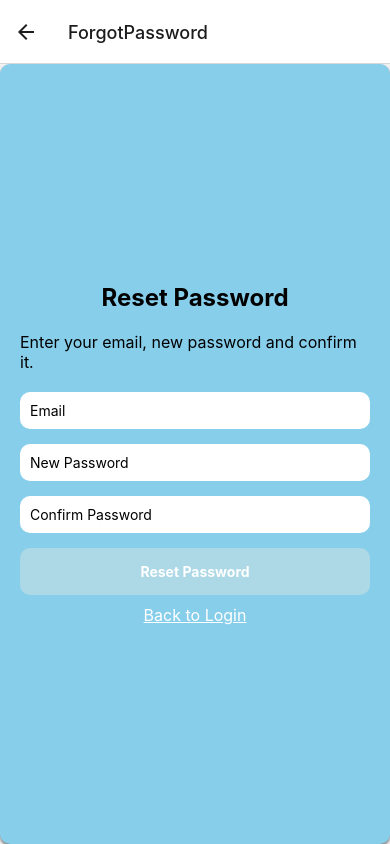
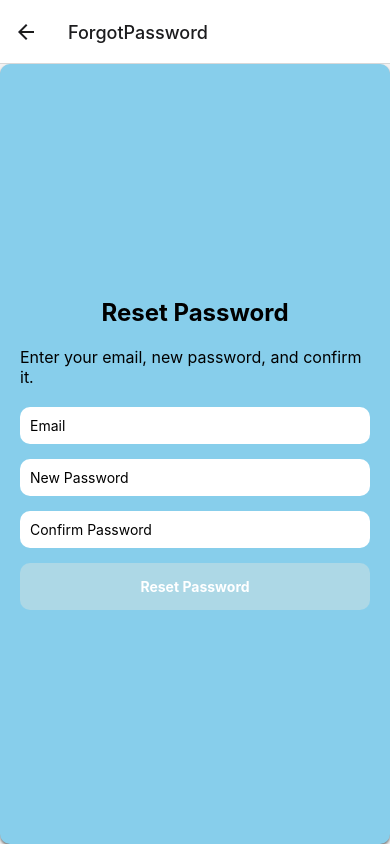
Before and after one commit to rileighlee/MEDI_ALERT, a React Native app: screen /ForgotPassword in a window 390 px wide. Built offline with nearby package versions, Linux system fonts and the light colour scheme.

Commit message:
forgot passs

```diff
--- a/Tabs/ForgotPassword.js
+++ b/Tabs/ForgotPassword.js
@@ -1,5 +1,5 @@
 import React, { useState } from 'react';
-import { View, Text, TextInput, Pressable, StyleSheet } from 'react-native';
+import { View, Text, TextInput, Pressable, StyleSheet, Keyboard } from 'react-native';
 import { useNavigation } from '@react-navigation/native';
 
 const ForgotPassword = () => {
@@ -8,16 +8,18 @@ const ForgotPassword = () => {
   const [newPassword, setNewPassword] = useState('');
   const [confirmPassword, setConfirmPassword] = useState('');
 
-  const handleBackToLogin = () => {
-    navigation.navigate('Login');
-  };
-
   const handleResetPassword = () => {
     // Add validation logic before updating the password
     if (email && newPassword === confirmPassword) {
       // Implement logic to update the password in your backend
       // For simplicity, let's just navigate back to the login screen.
+      // You can replace this with your actual password update logic.
+
+      // Assuming successful password reset, navigate back to the login screen
       navigation.navigate('Login');
+
+      // Close the keyboard (optional)
+      Keyboard.dismiss();
     } else {
       // Handle missing email or password mismatch error
       // You can display an error message to the user
@@ -31,7 +33,7 @@ const ForgotPassword = () => {
       </View>
       <View style={styles.form}>
         <Text style={styles.subtitle}>
-          Enter your email, new password and confirm it.
+          Enter your email, new password, and confirm it.
         </Text>
         <TextInput
           placeholder="Email"
@@ -56,9 +58,6 @@ const ForgotPassword = () => {
         />
         <Pressable style={styles.resetButton} onPress={handleResetPassword}>
           <Text style={styles.buttonText}>Reset Password</Text>
-        </Pressable>
-        <Pressable style={styles.backToLogin} onPress={handleBackToLogin}>
-          <Text style={styles.backToLoginText}>Back to Login</Text>
         </Pressable>
       </View>
     </View>
@@ -109,15 +108,6 @@ const styles = StyleSheet.create({
     color: 'white',
     fontWeight: 'bold',
   },
-    backToLogin: {
-      alignItems: 'center',
-      marginTop: 10,
-    },
-    backToLoginText: {
-      fontSize: 16,
-      color: 'white',
-      textDecorationLine: 'underline',
-    },
 });
 
 export default ForgotPassword;
```
Lines whose indentation alone changed are shown as unchanged.
